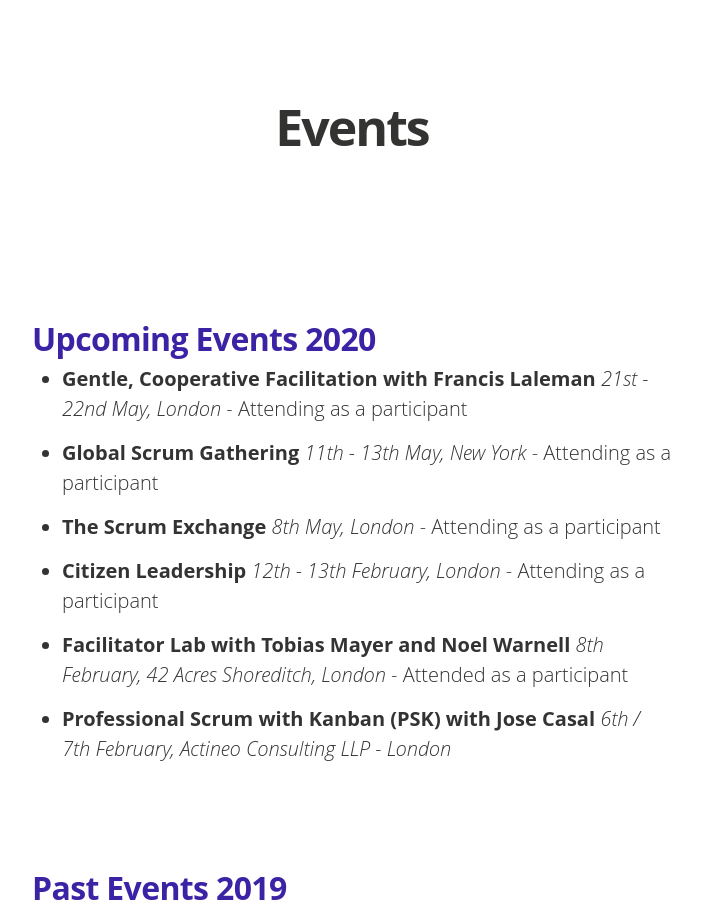
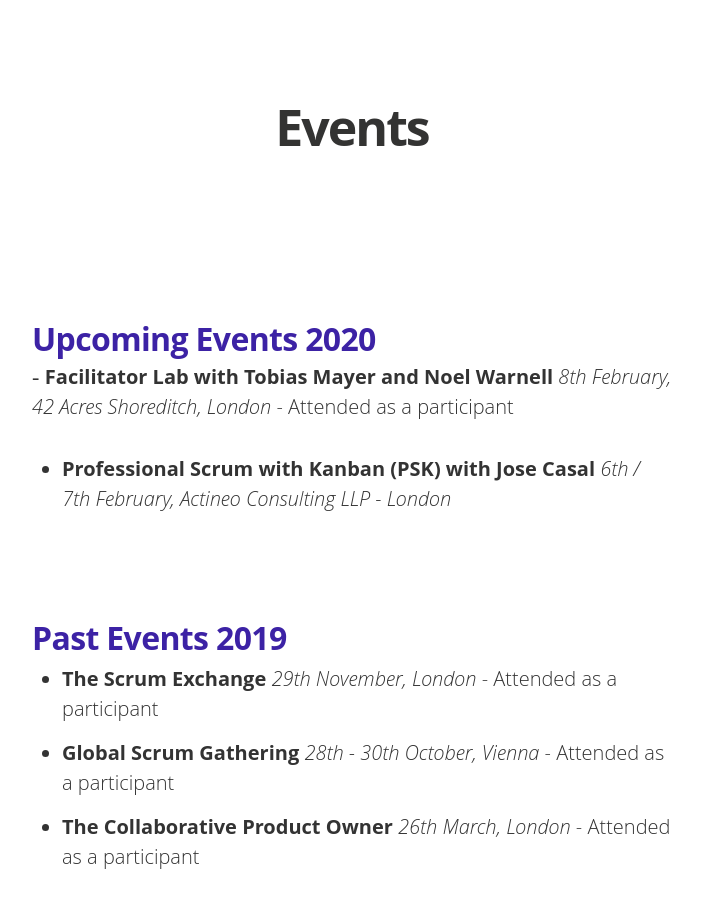
Before and after one commit to IamJackReed/JackReed, a Jekyll site: the page built from events.md, in a window 1280 px wide and 900 px high. Shown: the whole window, without its empty margins (288-989 px from the left). Built offline with Jekyll 4.4.1, drawn with Linux system fonts in a browser that asks for light colours; nearby versions of some CDN libraries; some web fonts are replaced.

Commit message:
Update events.md

```diff
--- a/events.md
+++ b/events.md
@@ -4,15 +4,6 @@
 permalink: /events/
 ---
 # Upcoming Events 2020
-
--
-<span style="color:#00000; font-family: 'open sans'; font-size: 1em; font-size: 20px; font-weight: 200; hyphens: none;">**Gentle, Cooperative Facilitation with Francis Laleman** *21st - 22nd May, London* - Attending as a participant
--
-<span style="color:#00000; font-family: 'open sans'; font-size: 1em; font-size: 20px; font-weight: 200; hyphens: none;">**Global Scrum Gathering** *11th - 13th May, New York* - Attending as a participant
--
-<span style="color:#00000; font-family: 'open sans'; font-size: 1em; font-size: 20px; font-weight: 200; hyphens: none;">**The Scrum Exchange** *8th May, London* - Attending as a participant
--
-<span style="color:#00000; font-family: 'open sans'; font-size: 1em; font-size: 20px; font-weight: 200; hyphens: none;">**Citizen Leadership** *12th - 13th February, London* - Attending as a participant
 -
 <span style="color:#00000; font-family: 'open sans'; font-size: 1em; font-size: 20px; font-weight: 200; hyphens: none;">**Facilitator Lab with Tobias Mayer and Noel Warnell** *8th February, 42 Acres Shoreditch, London* - Attended as a participant
 -
```
